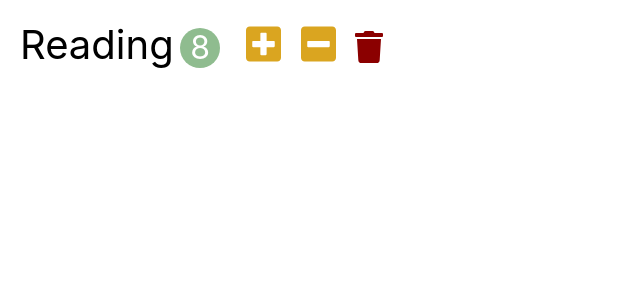
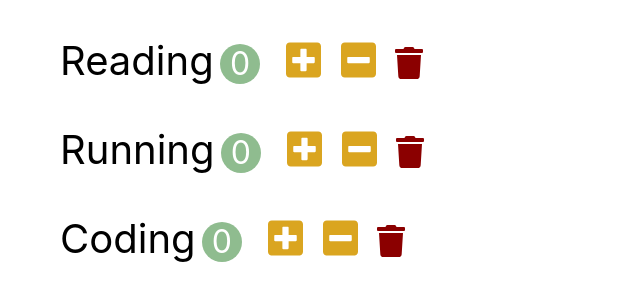
Before and after one commit to gkatldus1/habit-tracker, a React (Create React App) app: page / in a window 1280 px wide. Shown: the top 300 px of the page, without its empty margins (0-640 px from the left). Built offline with nearby package versions, Linux system fonts and the light colour scheme.

Commit message:
react-study

```diff
--- a/src/app.jsx
+++ b/src/app.jsx
@@ -1,9 +1,9 @@
-import React from 'react';
+// import React from 'react';
 import './app.css';
-import Habit from './components/habit';
+import Habits from './components/habits';
 
 function App() {
-  return <Habit />;
+  return <Habits />;
 }
 
 export default App;
--- a/src/components/habit.jsx
+++ b/src/components/habit.jsx
@@ -1,18 +1,40 @@
-import React, { Component } from 'react';
+import React, { Component } from "react";
 
 class Habit extends Component {
+  handleIncrement = () => {
+    this.props.onIncrement(this.props.habit);
+  };
+  handleDecrement = () => {
+    this.props.onDecrement(this.props.habit);
+  };
+  handleDelete = () => {
+    this.props.onDelete(this.props.habit);
+  };
+
   render() {
+    console.log(this.props.habit);
+    const { name, count } = this.props.habit;
+
     return (
       <li className="habit">
-            <span className="habit-name">Reading</span>
-            <span className="habit-count">8</span>
-            <button className="habit-button habit-increase">
+        <span className="habit-name">{name}</span>
+        <span className="habit-count">{count}</span>
+        <button
+          className="habit-button habit-increase"
+          onClick={this.handleIncrement}
+        >
           <i className="fas fa-plus-square"></i>
-            </button >
-            <button className="habit-button habit-decrease">
+        </button>
+        <button
+          className="habit-button habit-decrease"
+          onClick={this.handleDecrement}
+        >
           <i className="fas fa-minus-square"></i>
-            </button >
-            <button className="habit-button habit-delete">
+        </button>
+        <button
+          className="habit-button habit-delete"
+          onClick={this.handleDelete}
+        >
           <i className="fas fa-trash"></i>
         </button>
       </li>
--- /dev/null
+++ b/src/components/habits.jsx
@@ -0,0 +1,51 @@
+import React, { Component } from "react";
+import Habit from "./habit";
+
+class Habits extends Component {
+  state = {
+    habits: [
+      { id: 1, name: "Reading", count: 0 },
+      { id: 2, name: "Running", count: 0 },
+      { id: 3, name: "Coding", count: 0 },
+    ],
+  };
+
+  handleIncrement = (habit) => {
+    const habits = [...this.state.habits];
+    const index = habits.indexOf(habit);
+    habits[index].count++;
+    this.setState({ habits });
+  };
+  handleDecrement = (habit) => {
+    const habits = [...this.state.habits];
+    const index = habits.indexOf(habit);
+    const count = habits[index].count - 1;
+    habits[index].count = count < 0 ? 0 : count;
+    this.setState({ habits });
+  };
+  handleDelete = (habit) => {
+    // const habits = [...this.state.habits];
+    // const index = habits.indexOf(habit);
+    // habits.splice(index, 1);
+    const habits = this.state.habits.filter((item) => item.id !== habit.id);
+    this.setState({ habits });
+  };
+
+  render() {
+    return (
+      <ul>
+        {this.state.habits.map((habit) => (
+          <Habit
+            key={habit.id}
+            habit={habit}
+            onIncrement={this.handleIncrement}
+            onDecrement={this.handleDecrement}
+            onDelete={this.handleDelete}
+          />
+        ))}
+      </ul>
+    );
+  }
+}
+
+export default Habits;
```
Lines whose indentation alone changed are shown as unchanged.
